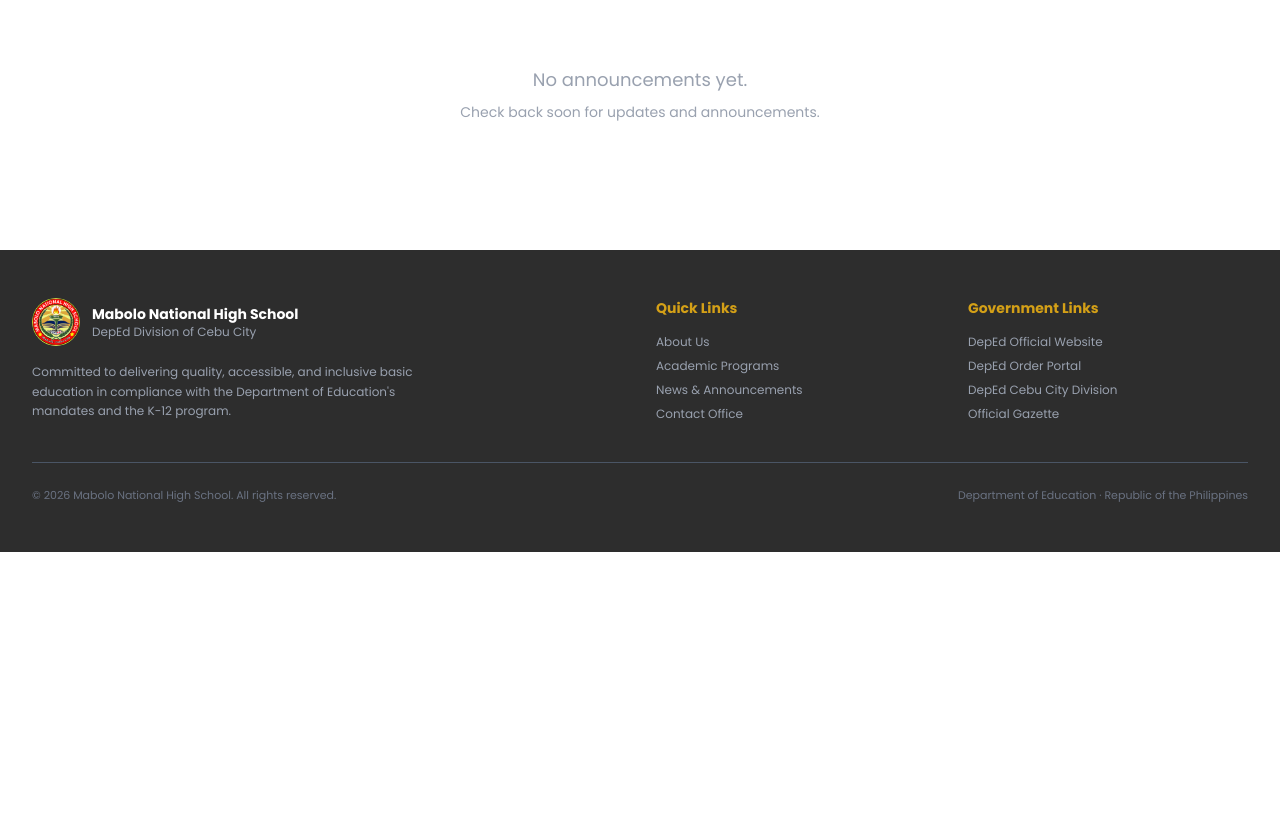
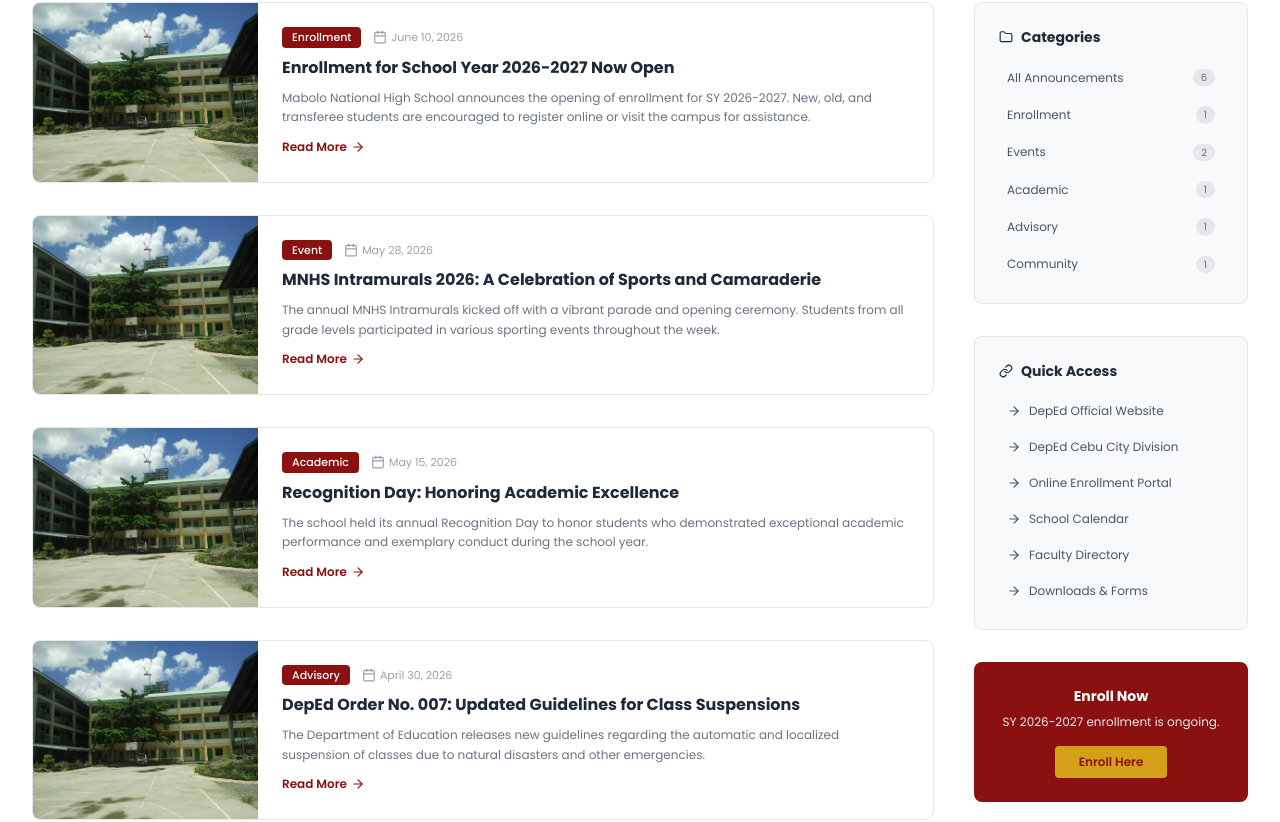
Before and after one commit to earlchristiantagalog/Mabolo-National-High-School, a Next.js app: page /news in a window 1280 px wide. Shown: the part 675-1497 px from the top of the page. Before the commit the page ends 1227 px from the top, so only its background shows below. Built offline with nearby package versions, Linux system fonts and the light colour scheme.

Commit message:
Redesign news page with articles and sidebar quick access

```diff
--- a/app/(root)/news/page.tsx
+++ b/app/(root)/news/page.tsx
@@ -1,5 +1,92 @@
 import Image from "next/image";
 import Link from "next/link";
+
+const newsArticles = [
+  {
+    date: "June 10, 2026",
+    category: "Enrollment",
+    title: "Enrollment for School Year 2026-2027 Now Open",
+    excerpt: "Mabolo National High School announces the opening of enrollment for SY 2026-2027. New, old, and transferee students are encouraged to register online or visit the campus for assistance.",
+    image: "/bg.jpg",
+  },
+  {
+    date: "May 28, 2026",
+    category: "Event",
+    title: "MNHS Intramurals 2026: A Celebration of Sports and Camaraderie",
+    excerpt: "The annual MNHS Intramurals kicked off with a vibrant parade and opening ceremony. Students from all grade levels participated in various sporting events throughout the week.",
+    image: "/bg.jpg",
+  },
+  {
+    date: "May 15, 2026",
+    category: "Academic",
+    title: "Recognition Day: Honoring Academic Excellence",
+    excerpt: "The school held its annual Recognition Day to honor students who demonstrated exceptional academic performance and exemplary conduct during the school year.",
+    image: "/bg.jpg",
+  },
+  {
+    date: "April 30, 2026",
+    category: "Advisory",
+    title: "DepEd Order No. 007: Updated Guidelines for Class Suspensions",
+    excerpt: "The Department of Education releases new guidelines regarding the automatic and localized suspension of classes due to natural disasters and other emergencies.",
+    image: "/bg.jpg",
+  },
+  {
+    date: "April 12, 2026",
+    category: "Community",
+    title: "Brigada Eskwela 2026: Join Us in Preparing the School",
+    excerpt: "The annual Brigada Eskwela campaign invites parents, alumni, and community stakeholders to participate in the school preparation activities for the upcoming school year.",
+    image: "/bg.jpg",
+  },
+  {
+    date: "March 25, 2026",
+    category: "Event",
+    title: "MNHS Conducts Career Guidance Forum for Grade 12 Students",
+    excerpt: "Senior High School students attended a career guidance forum featuring professionals from various fields to help them make informed decisions about their future careers and college courses.",
+    image: "/bg.jpg",
+  },
+];
+
+const categories = [
+  { label: "All Announcements", count: 6 },
+  { label: "Enrollment", count: 1 },
+  { label: "Events", count: 2 },
+  { label: "Academic", count: 1 },
+  { label: "Advisory", count: 1 },
+  { label: "Community", count: 1 },
+];
+
+const quickLinks = [
+  { label: "DepEd Official Website", href: "#" },
+  { label: "DepEd Cebu City Division", href: "#" },
+  { label: "Online Enrollment Portal", href: "/admission/enroll" },
+  { label: "School Calendar", href: "#" },
+  { label: "Faculty Directory", href: "#" },
+  { label: "Downloads & Forms", href: "#" },
+];
+
+function IconCalendar() {
+  return (
+    <svg xmlns="http://www.w3.org/2000/svg" width="14" height="14" viewBox="0 0 24 24" fill="none" stroke="currentColor" strokeWidth="2" strokeLinecap="round" strokeLinejoin="round"><rect width="18" height="18" x="3" y="4" rx="2" ry="2"/><line x1="16" x2="16" y1="2" y2="6"/><line x1="8" x2="8" y1="2" y2="6"/><line x1="3" x2="21" y1="10" y2="10"/></svg>
+  );
+}
+
+function IconFolder() {
+  return (
+    <svg xmlns="http://www.w3.org/2000/svg" width="14" height="14" viewBox="0 0 24 24" fill="none" stroke="currentColor" strokeWidth="2" strokeLinecap="round" strokeLinejoin="round"><path d="M4 20h16a2 2 0 0 0 2-2V8a2 2 0 0 0-2-2h-7.93a2 2 0 0 1-1.66-.9l-.82-1.2A2 2 0 0 0 7.93 3H4a2 2 0 0 0-2 2v13c0 1.1.9 2 2 2Z"/></svg>
+  );
+}
+
+function IconArrowRight() {
+  return (
+    <svg xmlns="http://www.w3.org/2000/svg" width="14" height="14" viewBox="0 0 24 24" fill="none" stroke="currentColor" strokeWidth="2" strokeLinecap="round" strokeLinejoin="round"><path d="M5 12h14"/><path d="m12 5 7 7-7 7"/></svg>
+  );
+}
+
+function IconLink() {
+  return (
+    <svg xmlns="http://www.w3.org/2000/svg" width="14" height="14" viewBox="0 0 24 24" fill="none" stroke="currentColor" strokeWidth="2" strokeLinecap="round" strokeLinejoin="round"><path d="M10 13a5 5 0 0 0 7.54.54l3-3a5 5 0 0 0-7.07-7.07l-1.72 1.71"/><path d="M14 11a5 5 0 0 0-7.54-.54l-3 3a5 5 0 0 0 7.07 7.07l1.71-1.71"/></svg>
+  );
+}
 
 export default function NewsPage() {
   return (
@@ -70,9 +157,63 @@
             <h3 className="text-3xl font-bold text-[#8B1010]">Latest Updates</h3>
             <div className="w-16 h-1 bg-[#D4A017] mx-auto mt-4 rounded-full" />
           </div>
-          <div className="text-center py-16 text-gray-400">
-            <p className="text-lg">No announcements yet.</p>
-            <p className="text-sm mt-2">Check back soon for updates and announcements.</p>
+
+          <div className="grid lg:grid-cols-4 gap-10">
+            <div className="lg:col-span-3 space-y-8">
+              {newsArticles.map((article, i) => (
+                <article key={i} className="border border-gray-200 rounded-lg overflow-hidden hover:shadow-md transition-shadow">
+                  <div className="grid sm:grid-cols-4">
+                    <div className="sm:col-span-1 h-48 sm:h-full relative">
+                      <Image src={article.image} alt={article.title} fill className="object-cover" />
+                    </div>
+                    <div className="sm:col-span-3 p-6">
+                      <div className="flex items-center gap-3 mb-2">
+                        <span className="text-[11px] text-white bg-[#8B1010] px-2.5 py-0.5 rounded font-medium">{article.category}</span>
+                        <span className="text-[11px] text-gray-400 flex items-center gap-1"><IconCalendar />{article.date}</span>
+                      </div>
+                      <h4 className="text-base font-bold text-gray-800 mb-2">{article.title}</h4>
+                      <p className="text-xs text-gray-500 leading-relaxed">{article.excerpt}</p>
+                      <Link href="#" className="mt-3 inline-flex items-center gap-1 text-xs font-semibold text-[#8B1010] hover:text-[#6e0d0d] transition-colors">Read More <IconArrowRight /></Link>
+                    </div>
+                  </div>
+                </article>
+              ))}
+            </div>
+
+            <aside className="lg:col-span-1 space-y-8">
+              <div className="bg-[#f8f9fa] border border-gray-200 rounded-lg p-6">
+                <h4 className="font-bold text-gray-800 text-sm mb-4 flex items-center gap-2"><IconFolder />Categories</h4>
+                <ul className="space-y-2">
+                  {categories.map((cat) => (
+                    <li key={cat.label}>
+                      <button className="w-full flex items-center justify-between text-xs text-gray-600 hover:text-[#8B1010] transition-colors py-1.5 px-2 rounded hover:bg-white">
+                        <span>{cat.label}</span>
+                        <span className="bg-gray-200 text-gray-500 text-[10px] px-2 py-0.5 rounded-full">{cat.count}</span>
+                      </button>
+                    </li>
+                  ))}
+                </ul>
+              </div>
+
+              <div className="bg-[#f8f9fa] border border-gray-200 rounded-lg p-6">
+                <h4 className="font-bold text-gray-800 text-sm mb-4 flex items-center gap-2"><IconLink />Quick Access</h4>
+                <ul className="space-y-2">
+                  {quickLinks.map((link) => (
+                    <li key={link.label}>
+                      <Link href={link.href} className="flex items-center gap-2 text-xs text-gray-600 hover:text-[#8B1010] transition-colors py-1.5 px-2 rounded hover:bg-white">
+                        <IconArrowRight />{link.label}
+                      </Link>
+                    </li>
+                  ))}
+                </ul>
+              </div>
+
+              <div className="bg-[#8B1010] rounded-lg p-6 text-center">
+                <h4 className="font-bold text-white text-sm mb-2">Enroll Now</h4>
+                <p className="text-gray-200 text-xs mb-4">SY 2026-2027 enrollment is ongoing.</p>
+                <Link href="/admission/enroll" className="inline-block bg-[#D4A017] hover:bg-[#c49515] text-[#8B1010] font-semibold px-6 py-2 text-xs rounded transition-colors">Enroll Here</Link>
+              </div>
+            </aside>
           </div>
         </div>
       </section>
```
